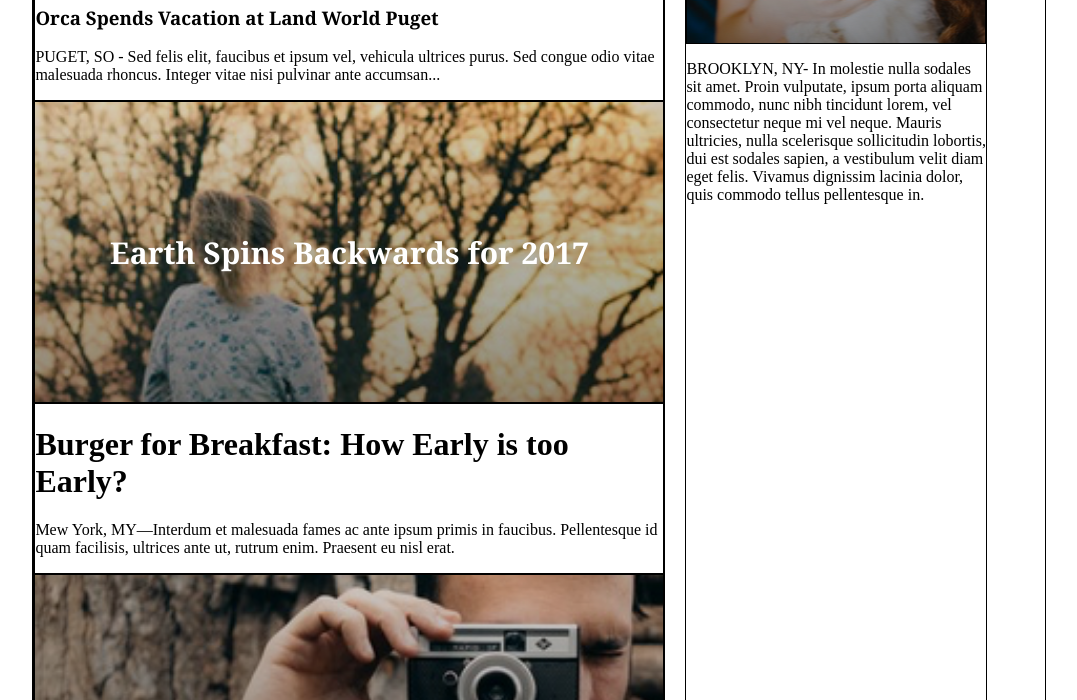
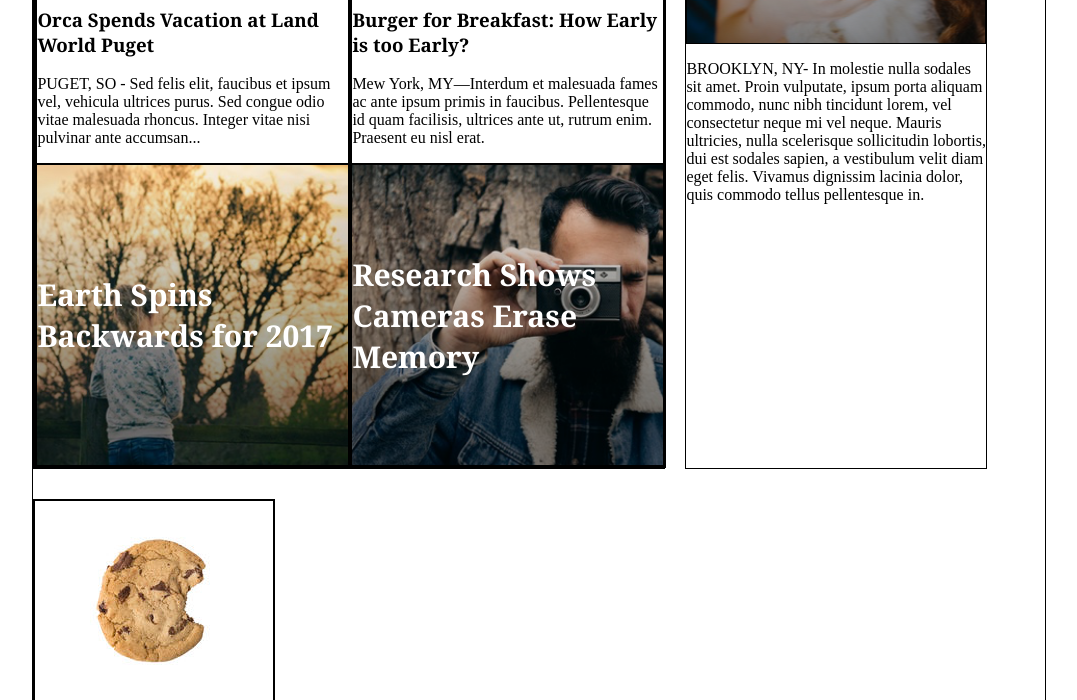
Before and after one commit to awilliamsproductions/myTimes.github.io, a plain HTML site: page index.html in a window 1280 px wide. Shown: the part 653-1353 px from the top of the page, without its empty margins (102-1179 px from the left). Drawn offline with Linux system fonts and the light colour scheme.

Commit message:
Small Stories Containers

```diff
--- a/CSS/myTimes.css
+++ b/CSS/myTimes.css
@@ -131,6 +131,28 @@ h3 {
 	align-items: center;
 	align-content: center;
 }
+.small_stories {
+	height: auto;
+	display: flex;
+	flex-flow: row nowrap;
+	width: inherit;
+	justify-content: space-between;
+	align-content: space-between;
+}
+.small_stories_left {
+	height: auto;
+	display: flex;
+	flex-flow:column wrap;
+	justify-content: space-between;
+	width: 50%;
+}
+.small_stories_right {
+	height: auto;
+	display: flex;
+	flex-flow: column wrap;
+	justify-content: space-between;
+	width: 50%;
+}
 /** Medium Containers **/
 
 .column_medium {
--- a/index.html
+++ b/index.html
@@ -40,23 +40,28 @@
 
 				<p>MONUMENT VALLEY, AZ - Lorem ipsum dolor sit amet, consectetur adipiscing elit. Pellentesque nec nisl at augue dapibus dignissim. Nunc condimentum rutrum metus, ac eleifend lacus viverra nec. Proin ultrices egestas diam sed mollis. Nulla sapien massa, dictum vitae est et, pellentesque rutrum risus. Nunc volutpat, metus ac rutrum tempus, orci nisi porttitor dolor, sit amet luctus metus est ut mauris. Quisque vulputate nisl vitae massa rhoncus, at sagittis elit accumsan. Etiam tempus, lorem quis blandit imperdiet, enim dui lobortis tortor, sit amet lobortis arcu ex id odio. Nam fermentum nulla et eros bibendum, sed ullamcorper massa scelerisque. Vestibulum aliquet placerat leo a hendrerit. Nulla non sagittis neque. Nullam sit amet fringilla massa.</p>
 
+			<div class="small_stories">
+				<div class="small_stories_left">
 				<div>
 				<h3>Orca Spends Vacation at Land World Puget</h3>
 				<p>PUGET, SO - Sed felis elit, faucibus et ipsum vel, vehicula ultrices purus. Sed congue odio vitae malesuada rhoncus. Integer vitae nisi pulvinar ante accumsan...</p>
 				</div>
-
 				<div class="image_child">
 					<h2>Earth Spins Backwards for 2017</h2>
 				</div>
+				</div>
 
+			<div class="small_stories_right">
 				<div>
-				<h1>Burger for Breakfast: How Early is too Early?</h1>
+				<h3>Burger for Breakfast: How Early is too Early?</h3>
 				<p>Mew York, MY—Interdum et malesuada fames ac ante ipsum primis in faucibus. Pellentesque id quam facilisis, ultrices ante ut, rutrum enim. Praesent eu nisl erat.</p>
 				</div>
 
 				<div class="image_camera">
 					<h2>Research Shows Cameras Erase Memory</h2>
 				</div>
+			</div>
+			</div>
 		</div>
 
 
```
